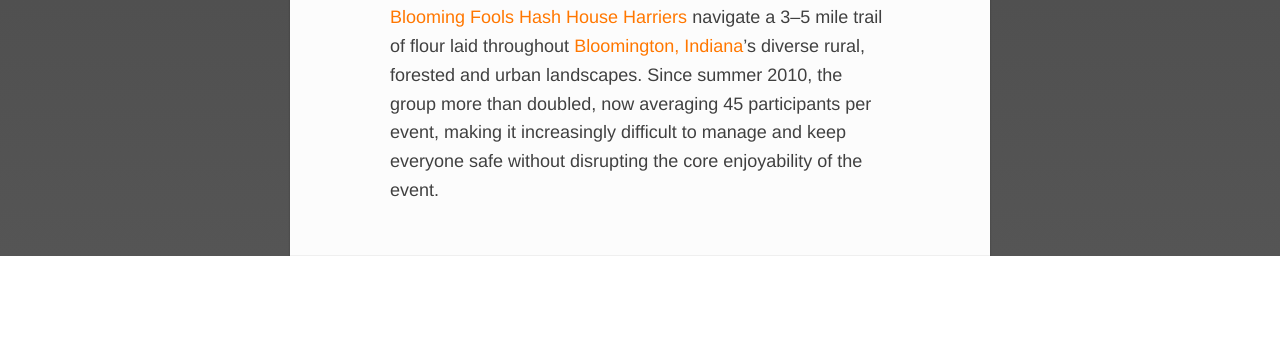
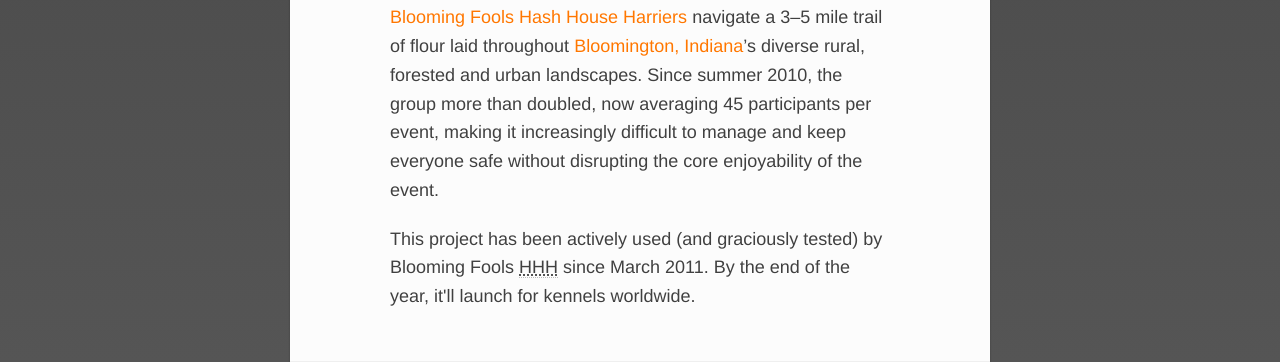
Before and after one commit to basham/oncheckin-rfid, a plain HTML site: page index.html in a window 1280 px wide. Shown: the part 1485-1847 px from the top of the page. Before the commit the page ends 1741 px from the top, so only its background shows below. Drawn offline with nearby package versions, Linux system fonts and the light colour scheme.

Commit message:
Added a bit more copy to Why? section.

```diff
--- a/index.html
+++ b/index.html
@@ -82,6 +82,7 @@
 <section>
 	<h2>Why <strong class="logo">OnCheck<span>in</span></strong>?</h2>
 	<p>Three times per month, a group of runners known as the <a href="http://www.bfh3.com/">Blooming Fools Hash House Harriers</a> navigate a 3–5 mile trail of flour laid throughout <a href="http://maps.google.com/maps?f=q&source=s_q&hl=en&geocode=&q=Bloomington,+IN&aq=&sll=37.0625,-95.677068&sspn=65.047864,106.962891&ie=UTF8&hq=&hnear=Bloomington,+Monroe,+Indiana&z=13">Bloomington, Indiana</a>’s diverse rural, forested and urban landscapes. Since summer 2010, the group more than doubled, now averaging 45 participants per event, making it increasingly difficult to manage and keep everyone safe without disrupting the core enjoyability of the event.</p>
+	<p>This project has been actively used (and graciously tested) by Blooming Fools <abbr title="House Hash Harriers">HHH</abbr> since March 2011. By the end of the year, it'll launch for kennels worldwide.</p>
 </section>
 
 </article>
```
